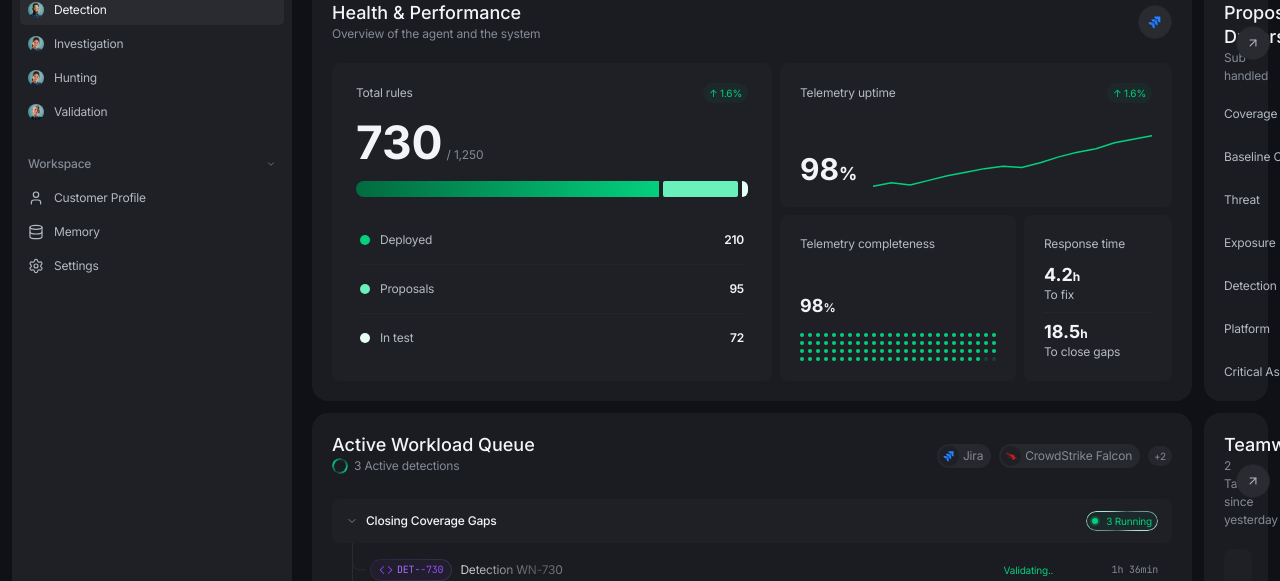
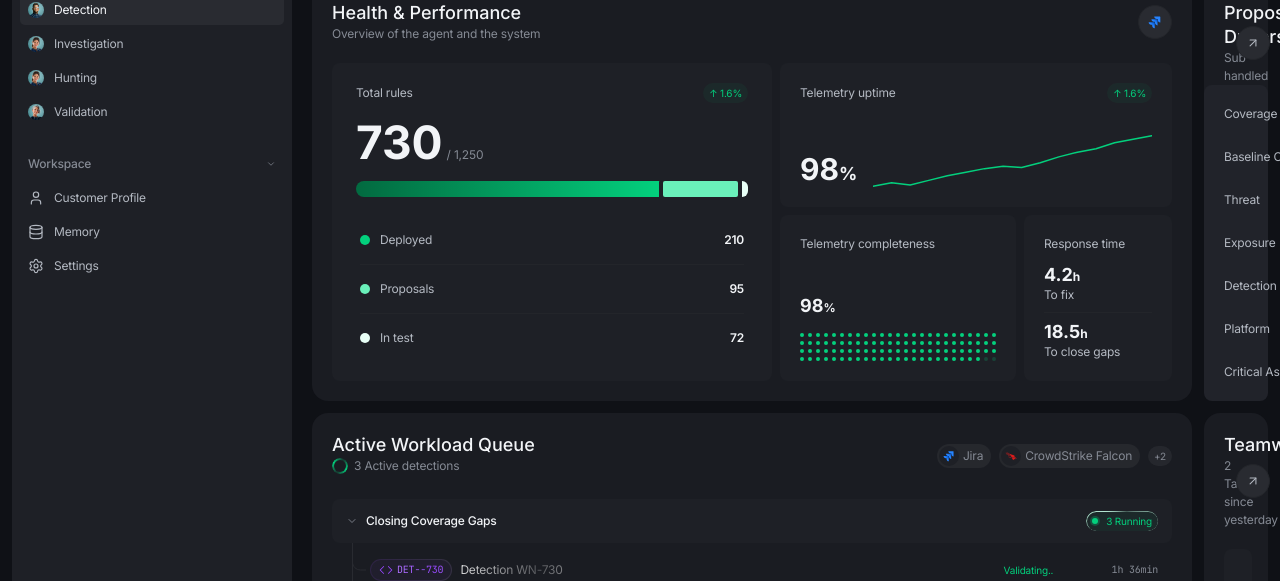
Before and after one commit to guy342/Private_Joon_App, a Next.js app: page /detection in a window 1280 px wide. Shown: the part 119-700 px from the top of the page. Built offline with nearby package versions, Linux system fonts and the light colour scheme.

Commit message:
RunningBadge ring: 1px -> 0.5px (hairline)

```diff
--- a/src/app/detection/page.tsx
+++ b/src/app/detection/page.tsx
@@ -989,7 +989,7 @@ function RunningBadge({ text }: { text: string }) {
           position: "absolute",
           inset: 0,
           borderRadius: 999,
-          padding: 1,
+          padding: "0.5px",
           background:
             "conic-gradient(from var(--joon-rb-angle, 0deg), #B6E8D4, rgba(182,232,212,0.25), #B6E8D4, rgba(182,232,212,0.25), #B6E8D4)",
           WebkitMask:
@@ -1988,6 +1988,8 @@ function ProposalDrivers() {
           alignItems: "flex-start",
           flex: "1 0 0",
           alignSelf: "stretch",
+          borderRadius: 8,
+          background: "#21232a",
         }}
       >
         {PROPOSAL_DRIVERS.map((row) => (
```
Also changed, not shown: 1 other file (tests, documents, lock files or other folders).
